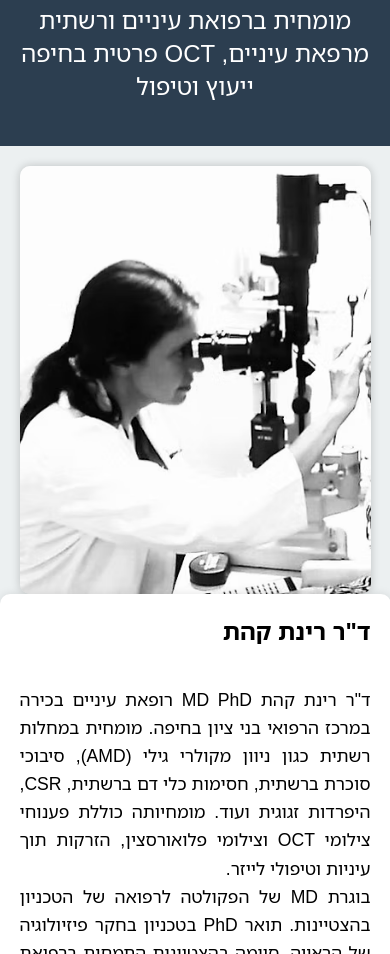
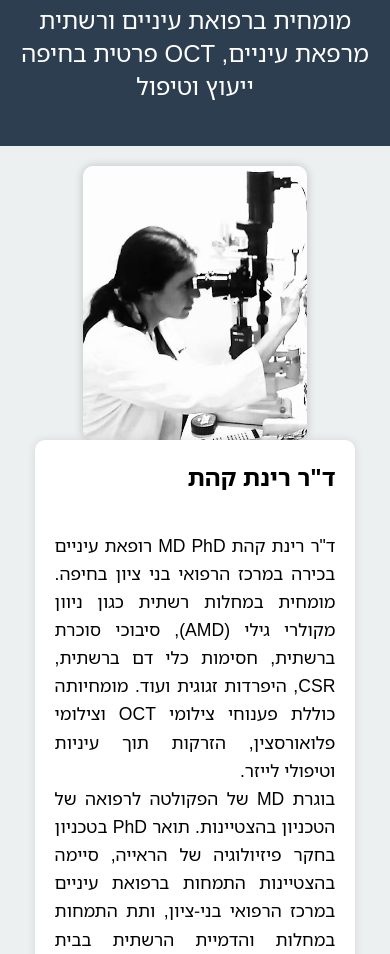
Before and after one commit to segals/DR_Kehat_Website, a plain HTML site: page index.html in a window 390 px wide. Shown: the part 146-1100 px from the top of the page. Drawn offline with Linux system fonts and the light colour scheme.

Commit message:
Update style.css

```diff
--- a/style.css
+++ b/style.css
@@ -156,12 +156,12 @@ footer {
   .white-box {
     margin-left: 0;
     margin-bottom: 15px;
-    width: 100%;
+    width: 80%;
   }
   .side-image {
-    width: 100%;
+    width: 80%;
   }
   .side-image img {
-    max-width: 100%;
+    max-width: 80%;
   }
 }
```
